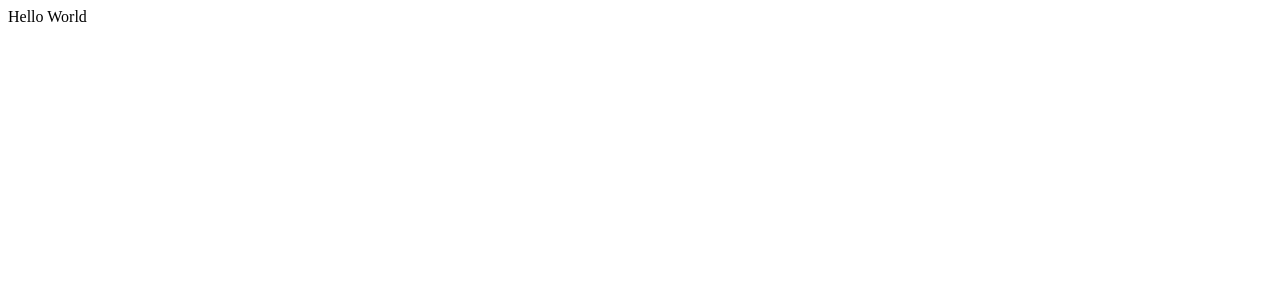
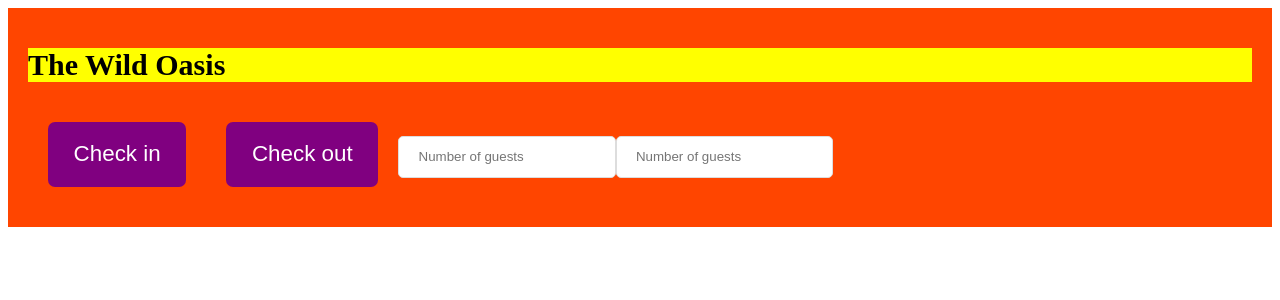
Before and after one commit to oleg-kuzmin/jonas-react-17-the-wild-oasis, a React (Vite) app: page / in a window 1280 px wide. Shown: the top 300 px of the page. Built offline with nearby package versions, Linux system fonts and the light colour scheme.

Commit message:
329. Introduction to Styled Components

```diff
--- a/package.json
+++ b/package.json
@@ -1,5 +1,5 @@
 {
-  "name": "17-the-wild-oasis",
+  "name": "the-wild-oasis",
   "private": true,
   "version": "0.0.0",
   "type": "module",
@@ -11,7 +11,8 @@
   },
   "dependencies": {
     "react": "^19.2.0",
-    "react-dom": "^19.2.0"
+    "react-dom": "^19.2.0",
+    "styled-components": "^6.4.1"
   },
   "devDependencies": {
     "@eslint/js": "^9.39.1",
--- a/src/App.jsx
+++ b/src/App.jsx
@@ -1,5 +1,44 @@
+import styled from 'styled-components';
+
+const H1 = styled.h1`
+  font-size: 30px;
+  font-weight: 600;
+  background-color: yellow;
+`;
+
+const Button = styled.button`
+  font-size: 1.4rem;
+  padding: 1.2rem 1.6rem;
+  font-weight: 500;
+  border: none;
+  border-radius: 7px;
+  background-color: purple;
+  color: white;
+  cursor: pointer;
+  margin: 20px;
+`;
+
+const Input = styled.input`
+  border: 1px solid #ddd;
+  border-radius: 5px;
+  padding: 0.8rem 1.2rem;
+`;
+
+const StyledApp = styled.main`
+  background-color: orangered;
+  padding: 20px;
+`;
+
 function App() {
-  return <div>Hello World</div>;
+  return (
+    <StyledApp>
+      <H1>The Wild Oasis</H1>
+      <Button onClick={() => alert('Check in')}>Check in</Button>
+      <Button onClick={() => alert('Check out')}>Check out</Button>
+      <Input type="number" placeholder="Number of guests" />
+      <Input type="number" placeholder="Number of guests" />
+    </StyledApp>
+  );
 }
 
 export default App;
```
Also changed, not shown: 1 other file (tests, documents, lock files or other folders).
